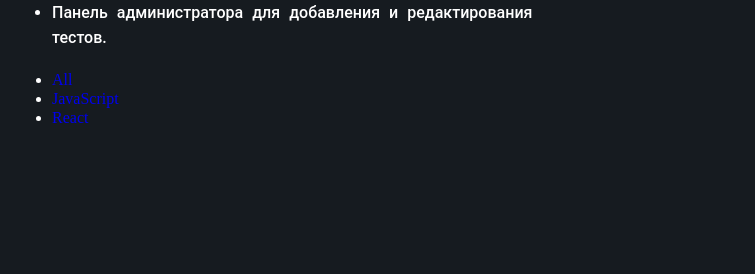
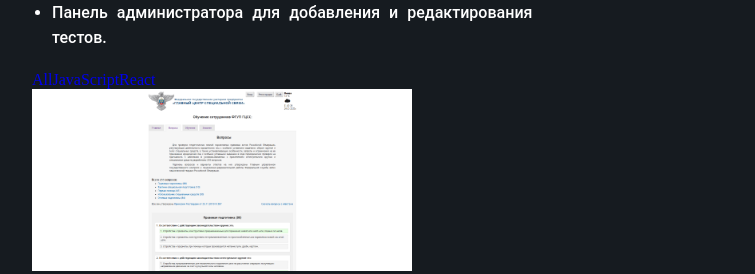
Before and after one commit to CD-Rom01100001/portfolio, a React (Create React App) app: page /react in a window 1280 px wide. Shown: the part 2025-2299 px from the top of the page, without its empty margins (86-841 px from the left). Before the commit the page ends 2153 px from the top, so only its background shows below. Built offline with nearby package versions, Linux system fonts and the light colour scheme.

Commit message:
implemented a project filter

```diff
--- a/src/components/myWork/AllWorks.tsx
+++ b/src/components/myWork/AllWorks.tsx
@@ -1,23 +1,31 @@
 import { FC } from 'react';
-import { Route, Routes } from 'react-router-dom';
-import { listWork } from '../../data/listWork';
+import { Route, Routes, useLocation } from 'react-router-dom';
+import { listWork, allProjects } from '../../data/listWork';
 import WorkFilter from './WorkFilter';
 
 import css from './allWorks.module.css'
+import SelectedWork from '../../pages/SelectedWork';
 
 const AllWorks: FC = () => {
 
-console.log(listWork[0].projects[0].siteScreenshots[0])
+  const location = useLocation()
+  const selectedWork = listWork.find(elem => elem.path.includes(location.pathname))?.projects
+  console.log(selectedWork)
 
   return (
     <div className={css.allWorks}>
-      <ul>
+      <nav className={css.navigateWork}>
         {listWork.map(link => {
           return (
-            <WorkFilter path={link.path} nameLink={link.language}/>
+            <WorkFilter path={link.path} nameLink={link.language} key={link.path}/>
           )
         })}
-      </ul>
+      </nav>
+      <Routes>
+        <Route index element={<SelectedWork data={allProjects}/>}/>
+        <Route path='/js' element={<SelectedWork data={selectedWork}/>}/>
+        <Route path='/react' element={<SelectedWork data={selectedWork}/>}/>
+      </Routes>
     </div>
   );
 }
--- a/src/components/myWork/WorkFilter.tsx
+++ b/src/components/myWork/WorkFilter.tsx
@@ -10,9 +10,7 @@ interface WorkFilterProps {
 const WorkFilter: FC<WorkFilterProps> = ({path, nameLink}) => {
 
   return (
-    <li className={css.workFilter}>
-      <NavLink to={path} className={css.workLink}>{nameLink}</NavLink>
-    </li>
+    <NavLink to={path} className={css.workLink}>{nameLink}</NavLink>
   );
 }
 
--- a/src/data/listWork.ts
+++ b/src/data/listWork.ts
@@ -22,7 +22,7 @@ const getImage = (prefix: string, count: number): string[] => {
   return arr
 }
 
-const allProjects: ProjectType[] = [
+export const allProjects: ProjectType[] = [
   {
     title: 'Momentum',
     description: 'Momentum - аналог одноимённого приложения интернет-магазина Chrome. Приложение показывает время и имя пользователя. Фоновое изображение и приветствие меняются в зависимости от времени суток. В приложении есть часы, слайдер изображений, виджеты погоды, аудиоплеер, блок цитата дня, настройки. Для хранения имени пользователя и населённого пункта используется локальное хранилище - local storage',
--- /dev/null
+++ b/src/pages/SelectedWork.tsx
@@ -0,0 +1,36 @@
+import { FC } from 'react';
+import css from './selectedWork.module.css'
+
+type ProjectType = {
+  title: string;
+  description: string;
+  siteLink: string;
+  siteScreenshots: string[];
+  lang: string
+}
+
+
+interface SelectedWorkProps {
+  data: ProjectType[] | undefined
+}
+
+const SelectedWork: FC<SelectedWorkProps> = ({data}) => {
+
+  return (
+    <div className={css.selectedWork}>
+      {data?.map((p, i) => (
+        <div className={css.project} key={i}>
+          <div className={css.blockImage}>
+            <img src={p.siteScreenshots[0]} alt={p.title} className={css.image} />
+          </div>
+
+          <div className={css.blockNameProject}>
+            <h3 className={css.nameProject}>{p.title}</h3>
+          </div>
+        </div>
+      ))}
+    </div>
+  );
+}
+
+export default SelectedWork;
--- /dev/null
+++ b/src/pages/selectedWork.module.css
@@ -0,0 +1,11 @@
+.selectedWork {
+  max-width: 38rem;
+}
+
+.blockImage {
+  width: 100%;
+}
+
+.image {
+  width: 100%;
+}
```
Also changed, not shown: 1 other file (tests, documents, lock files or other folders).
